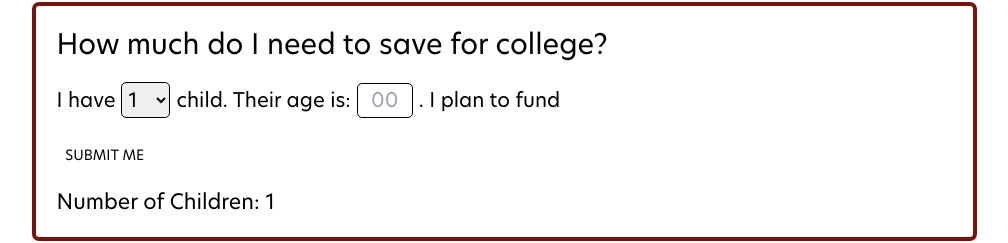
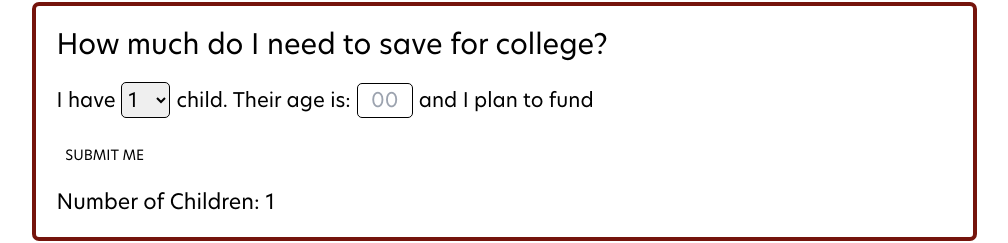
Before and after one commit to pandalexander/budget, an Angular app in the folder angular-budget/: page / in a window 1280 px wide. Shown: the part 437-680 px from the top of the page, without its empty margins (136-1144 px from the left). Built offline with nearby package versions, Linux system fonts and the light colour scheme.

Commit message:
Fix floating period

```diff
--- a/angular-budget/src/app/calculator/calculator.component.css
+++ b/angular-budget/src/app/calculator/calculator.component.css
@@ -10,7 +10,8 @@ div {
 p,
 input,
 option,
-select {
+select,
+span {
   font-size: 20px;
 }
 
--- a/angular-budget/src/app/calculator/calculator.component.html
+++ b/angular-budget/src/app/calculator/calculator.component.html
@@ -27,7 +27,7 @@
         <span formArrayName="ages" class="inline">
           @for(age of ages.controls; track $index) { @if(ages.controls.length >
           1 && $index !== 0) {
-          <p class="inline">&#160;and&#160;</p>
+          <p class="inline">and</p>
           <input
             id="age-{{ $index }}"
             type="text"
@@ -49,7 +49,8 @@
 
           } }
         </span>
-        <p>. I plan to fund&nbsp;</p>
+
+        <p>and I plan to fund&nbsp;</p>
       </div>
 
       <button type="submit">SUBMIT ME</button>
```
